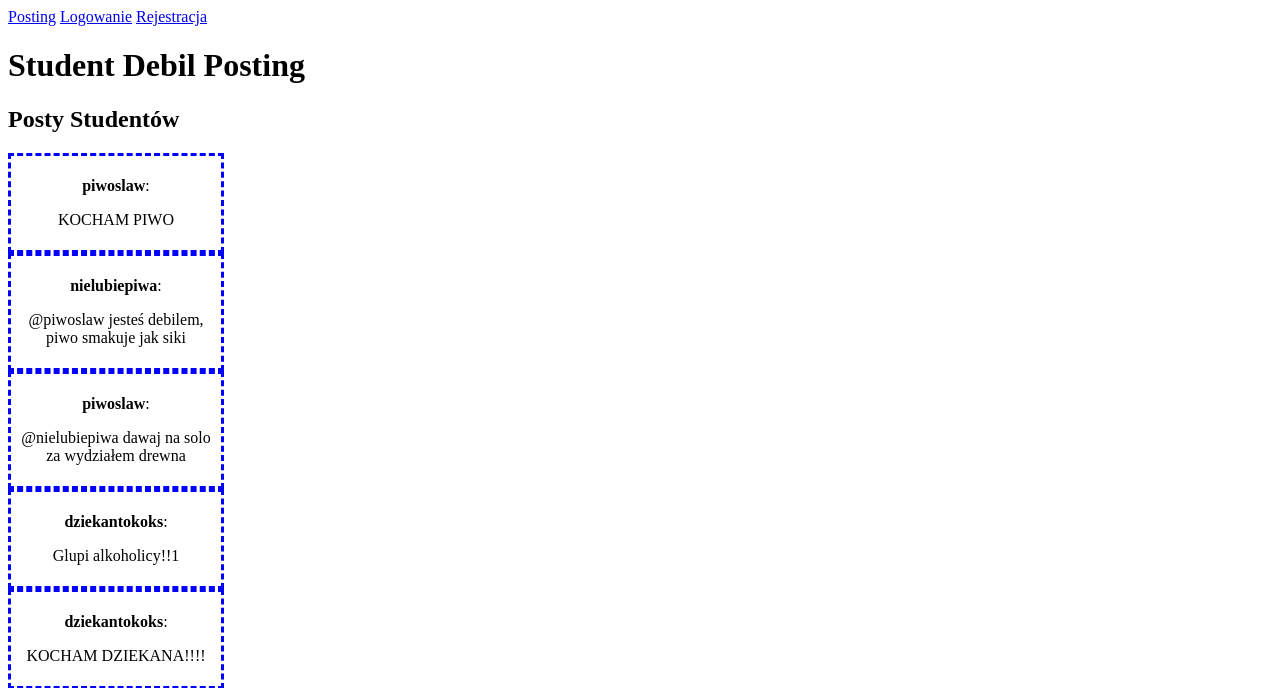
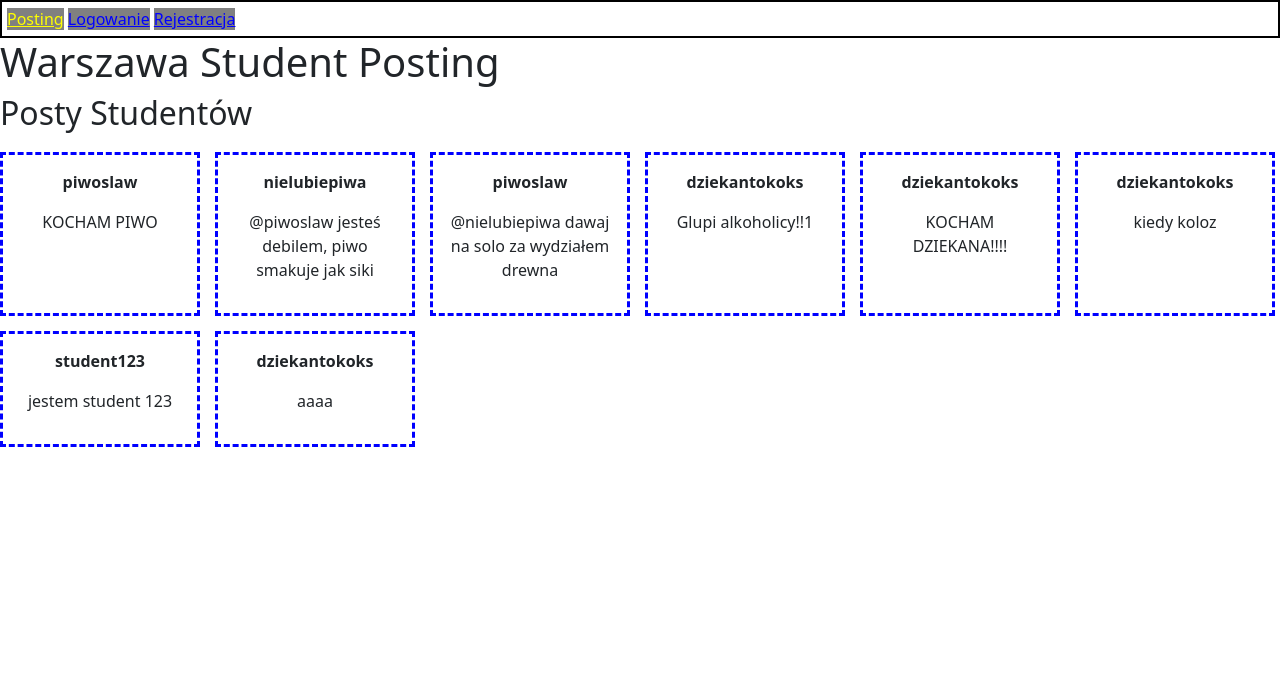
Before and after one commit to Dawid-Ratajczyk/StudentPostingFlask, a Flask app: page / in a window 1280 px wide. Shown: the top 688 px of the page. After the commit the page ends 447 px from the top, so only its background shows below. Run offline with Flask 3, Linux system fonts and the light colour scheme.

Commit message:
visual changes

```diff
--- a/templates/base.html
+++ b/templates/base.html
@@ -1,17 +1,21 @@
 <!DOCTYPE html>
-<html lang="pl">
+<html lang="pl" xmlns:background-color="http://www.w3.org/1999/xhtml">
 <head>
     <meta charset="UTF-8">
     <meta name="viewport" >
+    <link href="https://cdn.jsdelivr.net/npm/bootstrap@5.2.3/dist/css/bootstrap.min.css" rel="stylesheet" integrity="sha384-rbsA2VBKQhggwzxH7pPCaAqO46MgnOM80zW1RWuH61DGLwZJEdK2Kadq2F9CUG65" crossorigin="anonymous">
 </head>
 <body>
-    <nav>
-        <a href="{{ url_for('index') }}">Posting</a>
+    <nav style=
+        "border: 2px solid black;
+        padding: 5px; text-align: left;
+        max-width: container-fluid; ">
+        <a href="{{ url_for('index') }}" style="background-color: gray; color: yellow">Posting</a>
          {% if 'uzytkownik' in session %}
-            <a href="{{ url_for('wyloguj') }}">Wylogowanie</a>
+            <a href="{{ url_for('wyloguj') }}" style="background-color: gray; color: red">Wylogowanie</a>
         {% else %}
-            <a href="{{ url_for('logowanie') }}">Logowanie</a>
-            <a href="{{ url_for('rejestracja') }}">Rejestracja</a>
+            <a href="{{ url_for('logowanie') }}" style="background-color: gray; color: blue">Logowanie</a>
+            <a href="{{ url_for('rejestracja') }}"style="background-color: gray; color: blue">Rejestracja</a>
         {% endif %}
     </nav>
     <div>
--- a/templates/index.html
+++ b/templates/index.html
@@ -7,7 +7,7 @@
 </head>
 
 {% block content %}
-<h1>Student Debil Posting</h1>
+<h1>Warszawa Student Posting</h1>
 {% if 'uzytkownik' in session %}
     <p>Zalogowano jako: {{ session['uzytkownik'] }}</p>
     <a href="{{ url_for('dodaj_post') }}">Dodaj post</a>
@@ -15,13 +15,12 @@
 {% endif %}
 
 <h2>Posty Studentów</h2>
-{% for post in posty %}
-    <div style=
-        "border: 3px dashed blue;
-        padding: 5px; text-align: center;
-        max-width: 200px; ">
-        <p><strong>{{ post.autor.nazwa_uzytkownika }}</strong>: </p>
+<div style=" display: flex;flex-wrap: wrap; gap: 15px;justify-content: flex-start;margin: 20px 0;">
+    {% for post in posty %}
+    <div style=" border: 3px dashed blue;padding: 15px;text-align: center;width: 200px;flex-shrink: 0; ">
+        <p><strong>{{ post.autor.nazwa_uzytkownika }}</strong></p>
         <p>{{ post.tresc }}</p>
     </div>
-{% endfor %}
+    {% endfor %}
+</div>
 {% endblock %}
```
